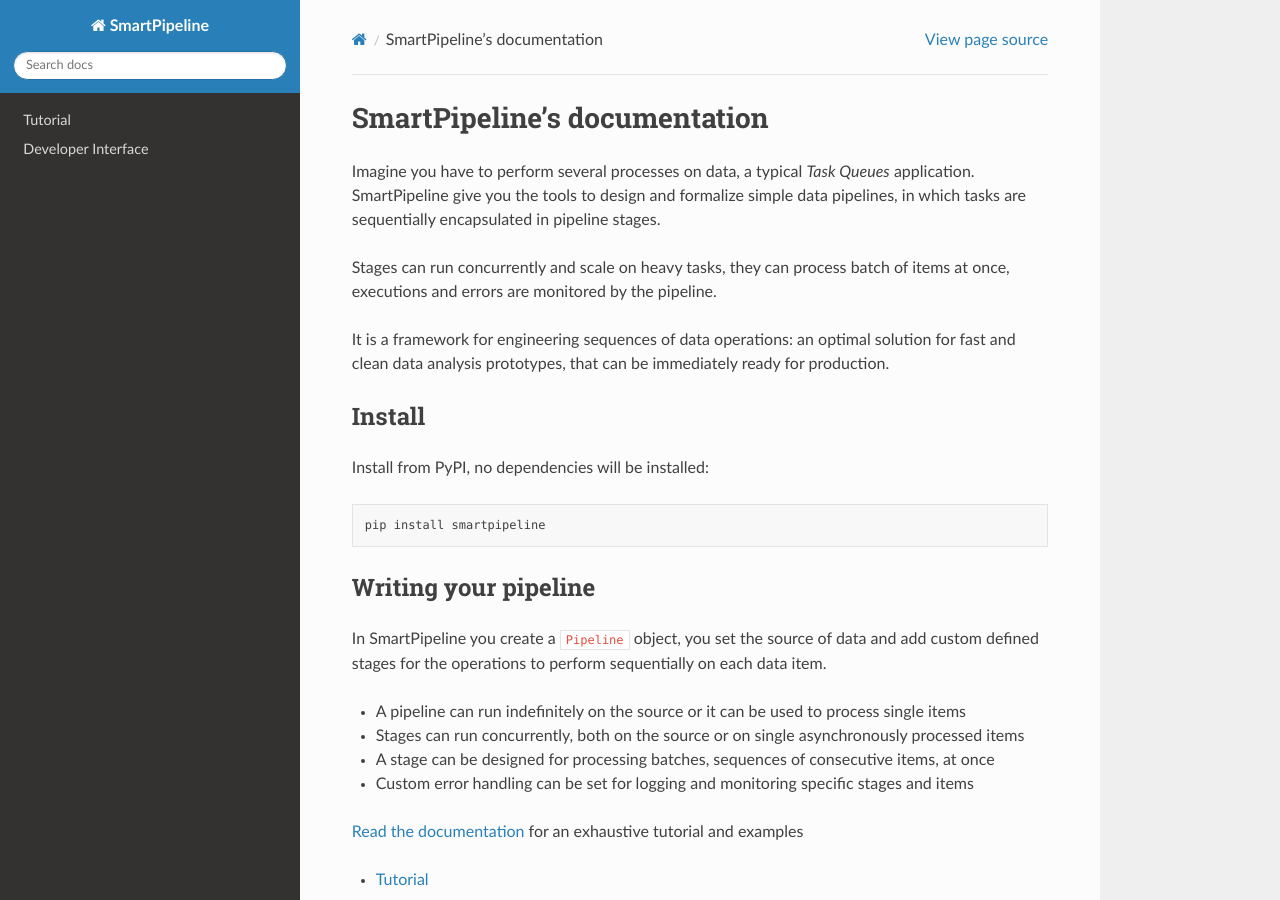
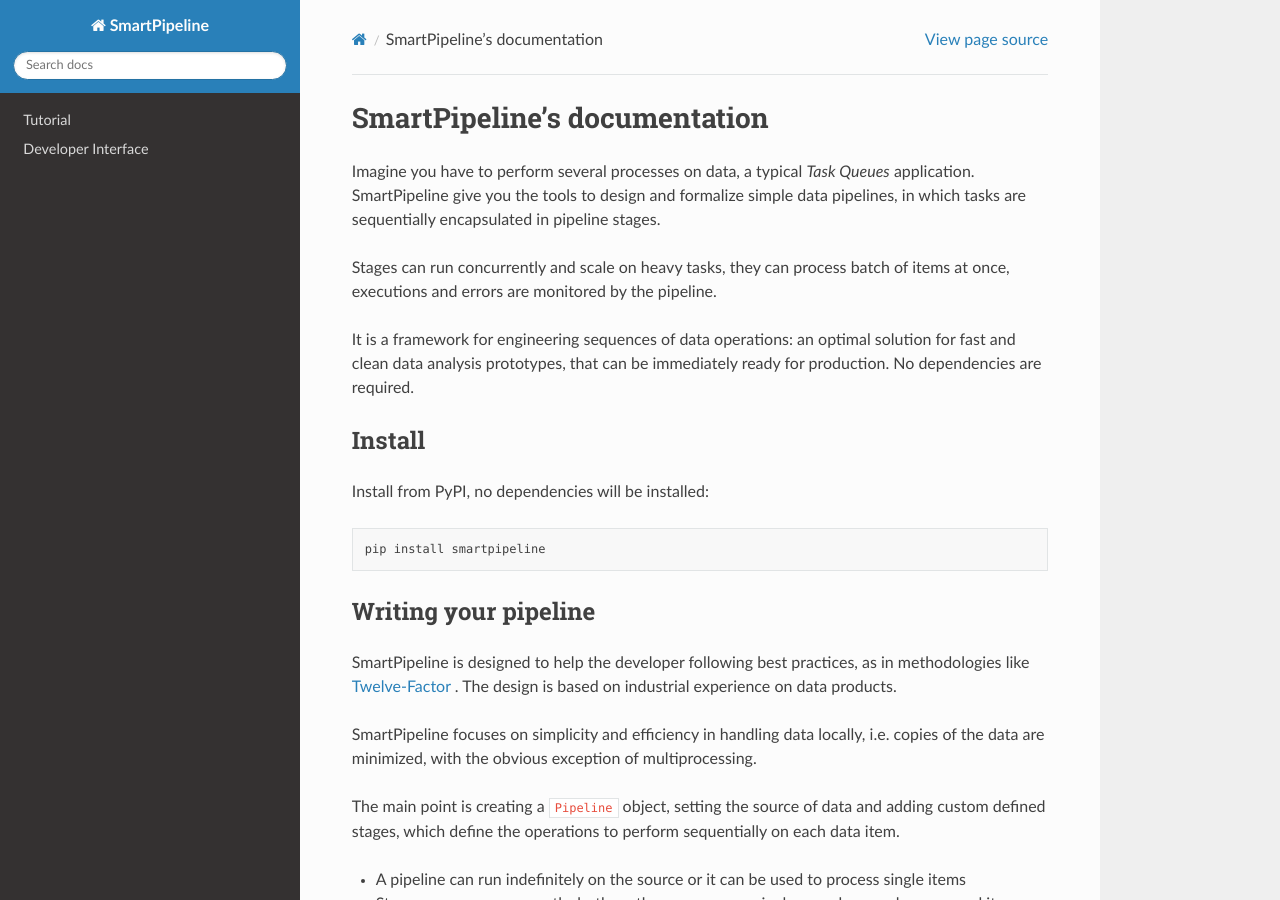
Before and after one commit to giacbrd/SmartPipeline, a Sphinx documentation site: the page built from docs/index.rst, in a window 1280 px wide and 900 px high. Built offline with Sphinx 7.4.7 and the Read the Docs theme 2.0.0, drawn with Linux system fonts in a browser that asks for light colours.

```diff
--- a/README.rst
+++ b/README.rst
@@ -24,6 +24,7 @@ executions and errors are monitored by the pipeline.
 It is a framework for engineering sequences of data operations:
 an optimal solution for fast and clean data analysis prototypes,
 that can be immediately ready for production.
+No dependencies are required.
 
 Install
 ~~~~~~~
@@ -37,9 +38,16 @@ Install from PyPI, no dependencies will be installed:
 Writing your pipeline
 ~~~~~~~~~~~~~~~~~~~~~
 
-In SmartPipeline you create a ``Pipeline`` object,
-you set the source of data and add custom defined stages for the operations to perform
-sequentially on each data item.
+SmartPipeline is designed to help the developer following best practices,
+as in methodologies like `Twelve-Factor <https://12factor.ne>`_ .
+The design is based on industrial experience on data products.
+
+SmartPipeline focuses on simplicity and efficiency in handling data locally,
+i.e. copies of the data are minimized, with the obvious exception of multiprocessing.
+
+The main point is creating a ``Pipeline`` object,
+setting the source of data and adding custom defined stages,
+which define the operations to perform sequentially on each data item.
 
 - A pipeline can run indefinitely on the source or it can be used to process single items
 - Stages can run concurrently, both on the source or on single asynchronously processed items
--- a/docs/usage.rst
+++ b/docs/usage.rst
@@ -79,8 +79,8 @@ patterns in the string with a fixed string.
 We also raise a :class:`.Error` in case no modifications are made to the content of the item.
 The :class:`.ErrorManager` will take care of this but the item will be processed by next steps in
 the pipeline.
-By extending :class:`.ErrorManager` you can define custom handling for these kind of
-"soft" errors, but also for :class:`.CriticalError` and all other exceptions.
+By extending :class:`.ErrorManager` you can define custom handling for these kind of "soft" errors,
+but also for all other exceptions.
 
 Specific errors can be generated by stages and managed by the pipeline.
 :class:`.Error`  instances are stage errors that do not interrupt an item processing through the pipeline,
```
Also changed, not shown: 6 other files.
